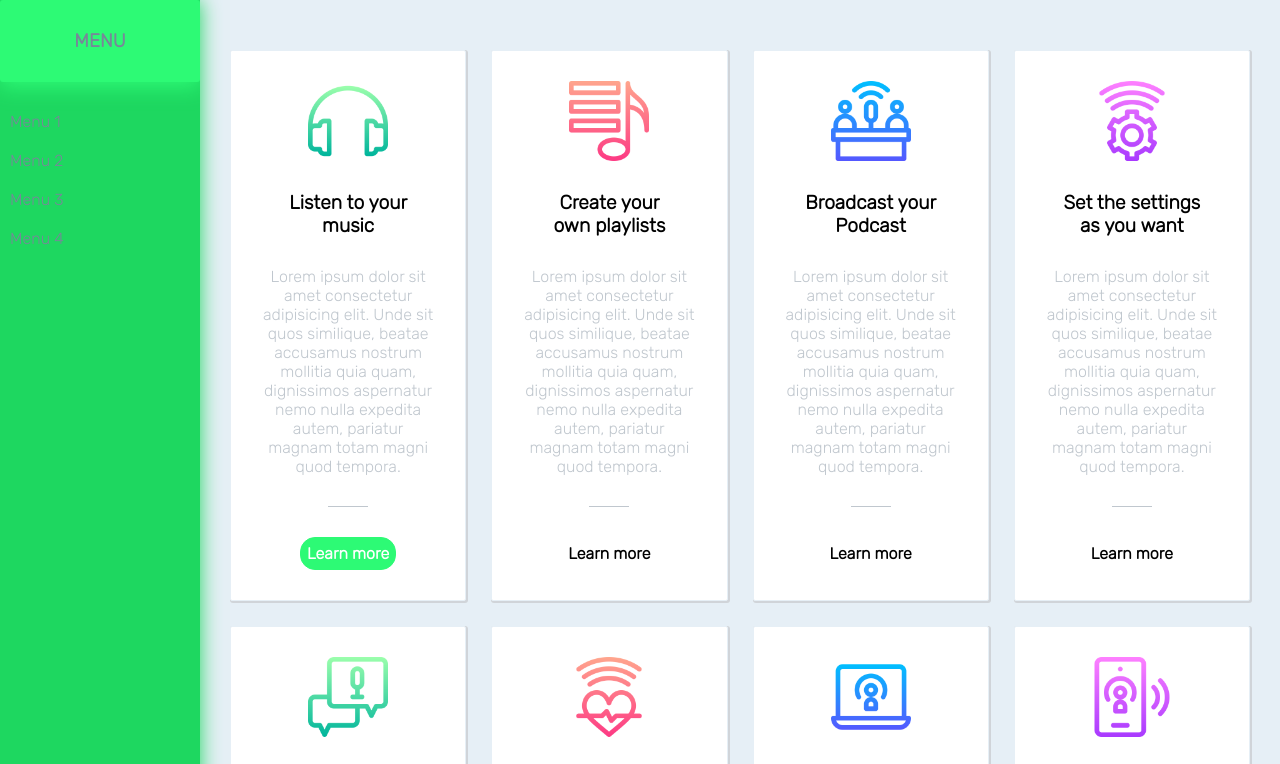
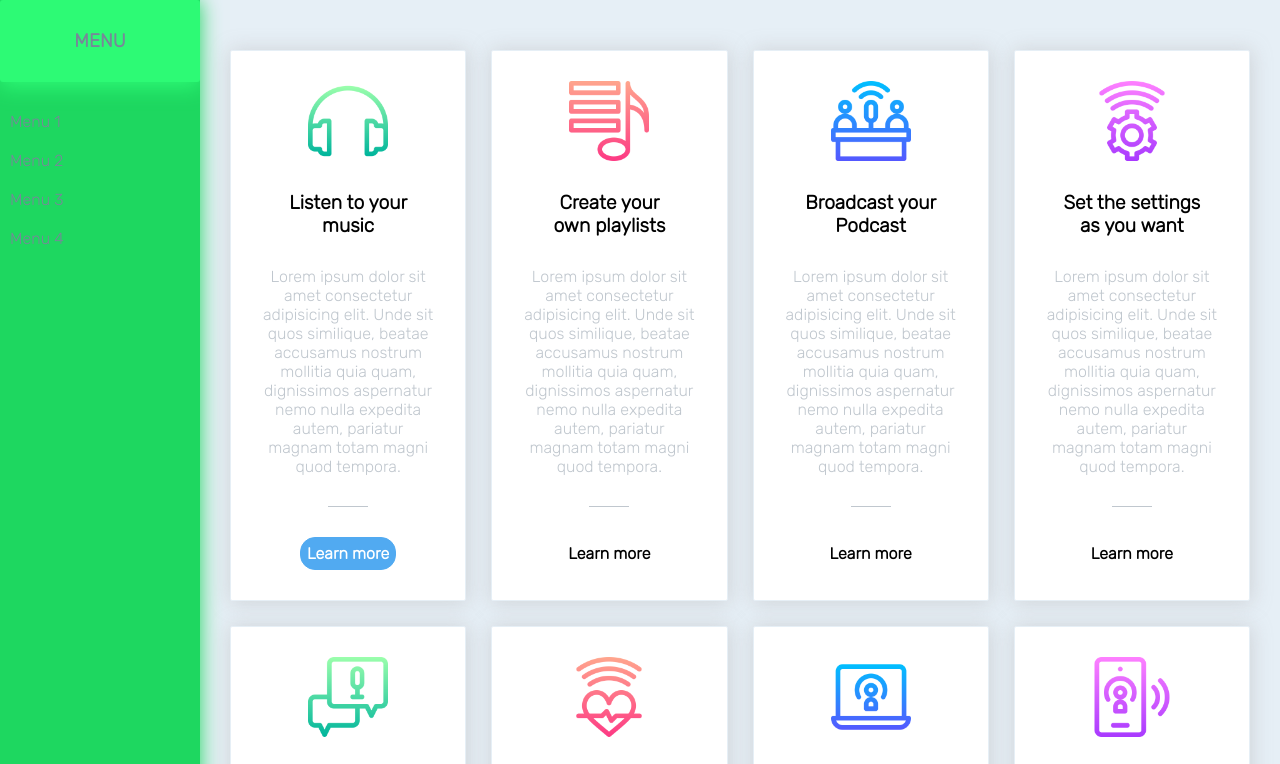
Before and after one commit to LydiaHaway/Grid-away-grid-ahoy-, a plain HTML site: page index.html in a window 1280 px wide. In both pictures the pointer is over the link 348 px from the left and 553 px from the top of the page. Shown: the top 764 px of the page. Drawn offline with Linux system fonts and the light colour scheme.

Commit message:
second commit

```diff
--- a/style.css
+++ b/style.css
@@ -74,7 +74,7 @@ main {
   background-color: white;
   text-align: center;
   border: 1px solid rgba(230, 239, 246, 255);
-  box-shadow: 1px 1px 0 1px rgb(168 164 164 / 36%);
+  box-shadow: 1px 1px 20px 1px rgb(168 164 164 / 36%);
   border-radius: 2px;
   padding: 30px;
   display: flex;
@@ -120,8 +120,8 @@ main {
 }
 
 .card a:hover {
-  background-color: rgb(45, 250, 117);
-  border-color: rgb(45, 250, 117);
+  background-color: rgba(81, 170, 241, 255);
+  border-color: rgba(81, 170, 241, 255);
   color: white;
 }
 
```
